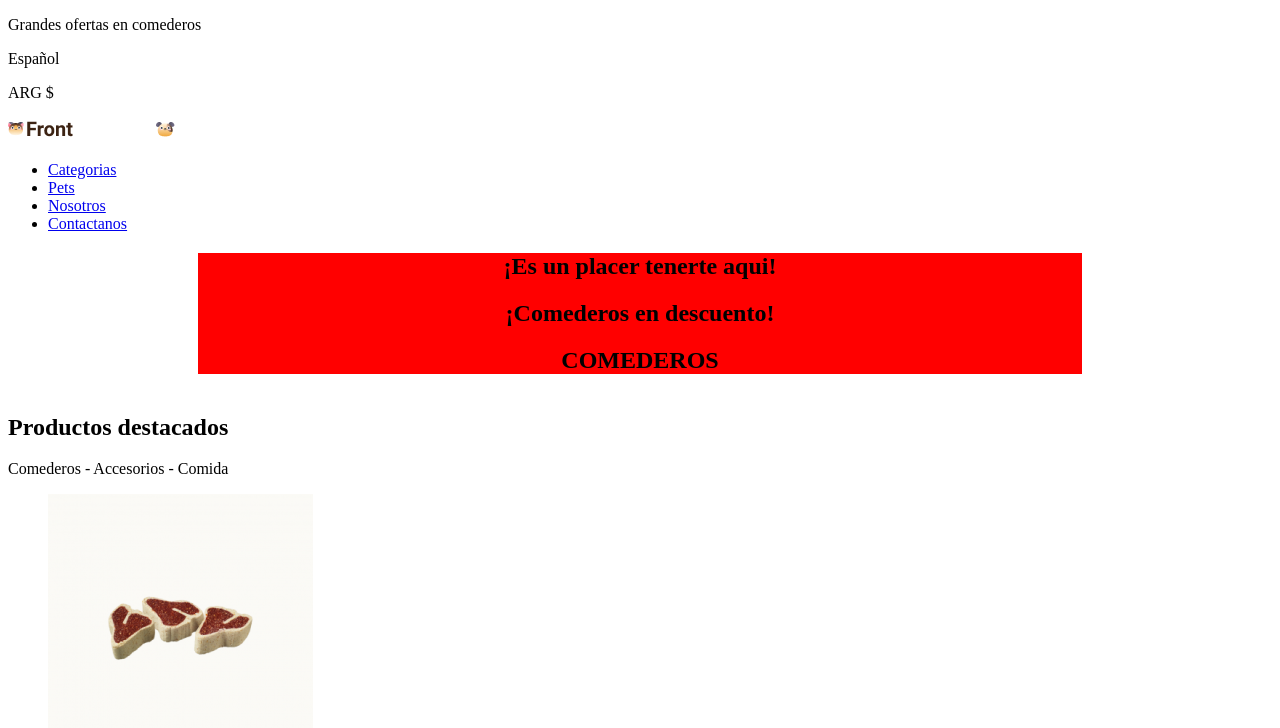
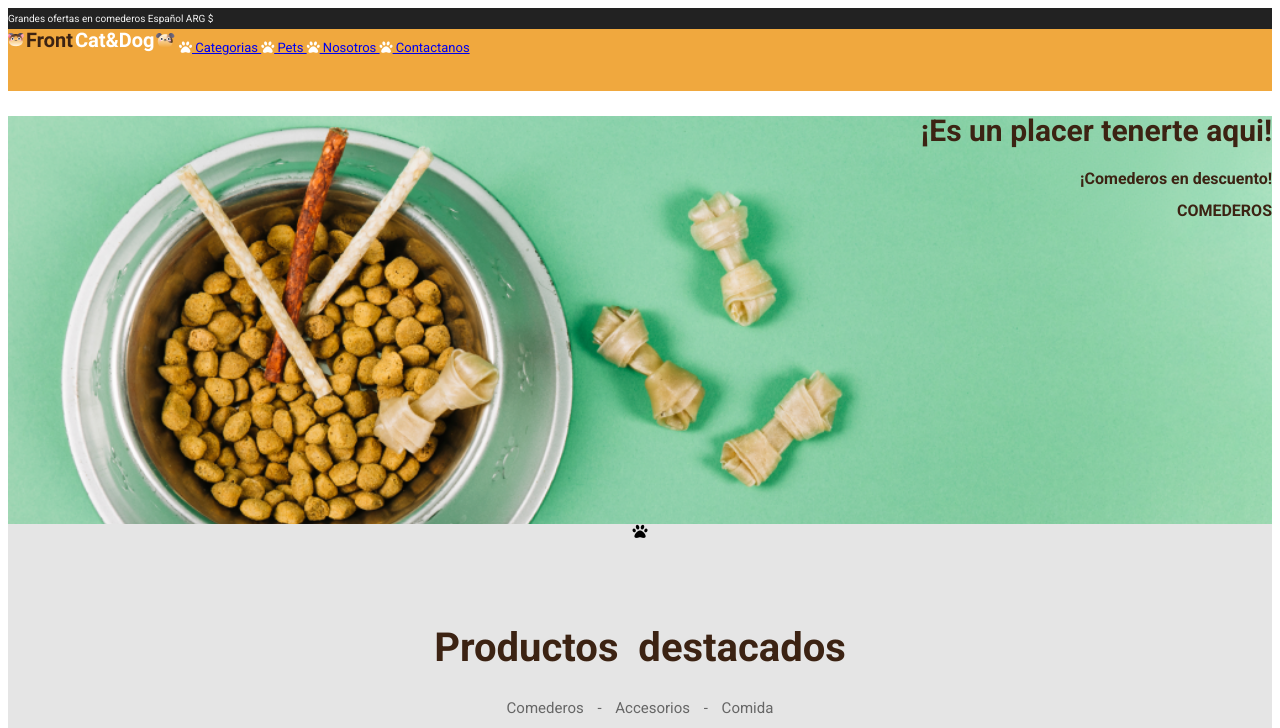
Before and after one commit to ZoeAgustinaTira/Fron-End-I, a plain HTML site: page PetShop/index.html in a window 1280 px wide. Shown: the top 728 px of the page. Drawn offline with Linux system fonts and the light colour scheme.

Commit message:
Actualizacion Pet-shop

```diff
--- a/PetShop/index.html
+++ b/PetShop/index.html
@@ -7,6 +7,8 @@
     <meta name="viewport" content="width=device-width, initial-scale=1.0">
     <title>PetShop</title>
 
+    <link rel="stylesheet" href="https://use.fontawesome.com/releases/v5.15.3/css/all.css"
+        integrity="sha384-SZXxX4whJ79/gErwcOYf+zWLeJdY/qpuqC4cAa9rOGUstPomtqpuNWT9wdPEn2fk" crossorigin="anonymous">
     <link rel="stylesheet" href="style/style.css">
 
 </head>
@@ -14,71 +16,76 @@
 <body>
     <header>
         <!--Sección barra superior-->
-        <section>
+        <section class="barraSuperior">
             <p>
                 Grandes ofertas en comederos
             </p>
+            <div>
                 <p>
                     Español
                 </p>
                 <p>
                     ARG $
                 </p>
+            </div>
         </section>
 
         <!--Sección barra de menu principal-->
-        <section>
+        <section class="barraInferior">
+            <div>
                 <img src="img/Logo.png" alt="Logo">
+            </div>
 
             <nav>
-                <ul>
-                    <li>
                 <a href="inicio">
+                    <i class="fas fa-paw"></i>
                     Categorias
                 </a>
-                    </li>
-                    <li>
+
                 <a href="pets">
+                    <i class="fas fa-paw"></i>
                     Pets
                 </a>
-                    </li>
-                    <li>
+
                 <a href="nosotros">
+                    <i class="fas fa-paw"></i>
                     Nosotros
                 </a>
-                    </li>
-                    <li>
+
                 <a href="contactanos">
+                    <i class="fas fa-paw"></i>
                     Contactanos
                 </a>
-                    </li>
-                </ul>
-
             </nav>
         </section>
     </header>
 
     <main>
         <!--Sección Banner-->
-        <div class = "banner">
+        <section class="banner">
+            <div>
                 <section>
-                <!--img src="img/bowl-and-pet-daities-on-green-background 1.png" alt="BowlAndPets"-->
                     <h2>
                         ¡Es un placer tenerte aqui!
                     </h2>
-                <h2>
+                    <h3>
                         ¡Comederos en descuento!
-                </h2>
-                <h2>
+                    </h3>
+                    <h3>
                         COMEDEROS
-                </h2>
+                    </h3>
                 </section>
             </div>
+        </section>
+
 
         <!--Sección Productos-->
-        <section class = "seccion">
+        <section class="seccionProductos">
+            <span>
+                <i class="fas fa-paw"></i>
+            </span>
+
             <h1>
-                <i class="fas fa-paw"></i>
                 Productos destacados
             </h1>
             <p>
@@ -94,9 +101,9 @@
                 <p>
                     $150
                 </p>
-            </div>
+
                 <!--Segundo Producto-->
-            <div>
+
                 <img src="img/comedero.png" alt="Comedero">
                 <p>
                     Comedero para perro
@@ -104,10 +111,10 @@
                 <p>
                     $250
                 </p>
-        </div>
+
 
                 <!--Tercer Producto-->
-            <div>
+
                 <img src="img/Huesito.png" alt="Huesito">
                 <p>
                     Jueguete Huesito
--- a/PetShop/style/style.css
+++ b/PetShop/style/style.css
@@ -1,22 +1,148 @@
+@import url('https://fonts.googleapis.com/css2?family=Roboto:wght@400;500;700&display=swap');
+
+/*<!--Sección barra superior-->*/
+
+.barraSuperior {
+    font-family: "Roboto", sans-serif;
+    font-weight: 400;
+    font-size: 10px;
+    line-height: 12%;
+    background-position-y: center;
+
+    background-color: #222222;
+    color: #F3F3F3;
+}
+
+.barraSuperior p {
+    display: inline-block;
+    background-position-x: left;
+}
+
+.barraSuperior div {
+    text-align: right;
+    display: inline-block;
+    background-position-x: right;
+}
+
+/*<!--Sección barra de menu principal-->*/
+
+.barraInferior{
+    background-color: #F0A83E;
+    font-weight: 1024;
+    height: 62px;
+    top: 20px;
+    background-position-y: center; /*Será?*/
+}
+
+.barraInferior div {
+    text-align: left; /*PORUQE NO ME DEJA ALINEARLO COMO QUIERRRRRO*/
+    display: inline-block;
+    background-position: left center;
+}
+
+.barraInferior nav{
+    display: inline-block;
+    font-family: "Roboto", sans-serif;
+    font-weight: 400;
+    font-size: 13px;
+    line-height: 15%;
+    text-decoration: none;
+    background-position: right center;
+
+    text-align: right; /*PORUQE NO ME DEJA ALINEARLO COMO QUIERRRRRO*/
+
+    color: #FFFFFF;
+}
+
+.fas {
+    color: white;
+}
+
+/*<!--Sección Banner-->*/
+.banner {
+    background-color: white;
+    background-image: url(../img/bowl-and-pet-daities-on-green-background\ 1.png);
+    width: 1025;
+    height: 408px;
+    top: 81px;
+    background-size: cover;
+
+    font-family: Roboto, sans-serif;
+    font-weight: 400;
+    text-align: right;
 
 
-.banner {
-    background-color: red;
-    background-image: '../img/bowl-and-pet-daities-on-green-background 1.png';
+    color: #3C2313;
+
 }
 
-h1 {
-    display: align-block;
+.banner h2 {
+    font-size: 30px;
+    font-style: normal;
+    line-height: 35px;
+    line-height: 100%;
+    text-align: right; /*es center*/
+    vertical-align: top;
+}
+.banner h3{
+    font-size: 16px;
+    font-style: normal;
+    line-height: 19%;
+    line-height: 100%;
+    vertical-align: top;
+
 }
 
-.seccion {
-    display: inline-block ;
+/*<!--Sección Productos-->*/
+
+.seccionProductos .fas{ /*span*/
+    color: black;
+    text-align: center;
+    width: 67px;
+    height: 71px;
+    top: 510;
+    left: 479;
+}
+.seccionProductos h1 {
+    text-align: center;
+    font-family: "Roboto", sans-serif;
+    font-weight: 700;
+    font-size: 40px;
+    line-height: 47px;
+    line-height: 100%;
+    vertical-align: top;
+
+    color: #3C2313;
 }
 
-div {
 
-    background-color: red;
+.seccionProductos {
+    text-align: center;
+    font-family: "Roboto", sans-serif;
+    font-weight: 400;
+    font-size: 15px;
+    line-height: 18px;
+    line-height: 100%;
+    vertical-align: top;
+
+    word-spacing: 10px;
+
+    color: #666666;
+    background-color: #E5E5E5;
+
+}
+
+.seccionProductos div {
     margin: 0 auto;
-    width: 70%;
-    text-align: center;
+    width: 113;
+
+    font-family: "Roboto", sans-serif;
+    font-weight: 500;
+    font-size: 15px;
+    line-height: 18px;
+    line-height: 100%;
+    display: inline-block; /*porque no anda???????????????????*/
+
+    color: #3C2313;
+
 }
```
Lines whose indentation alone changed are shown as unchanged.
